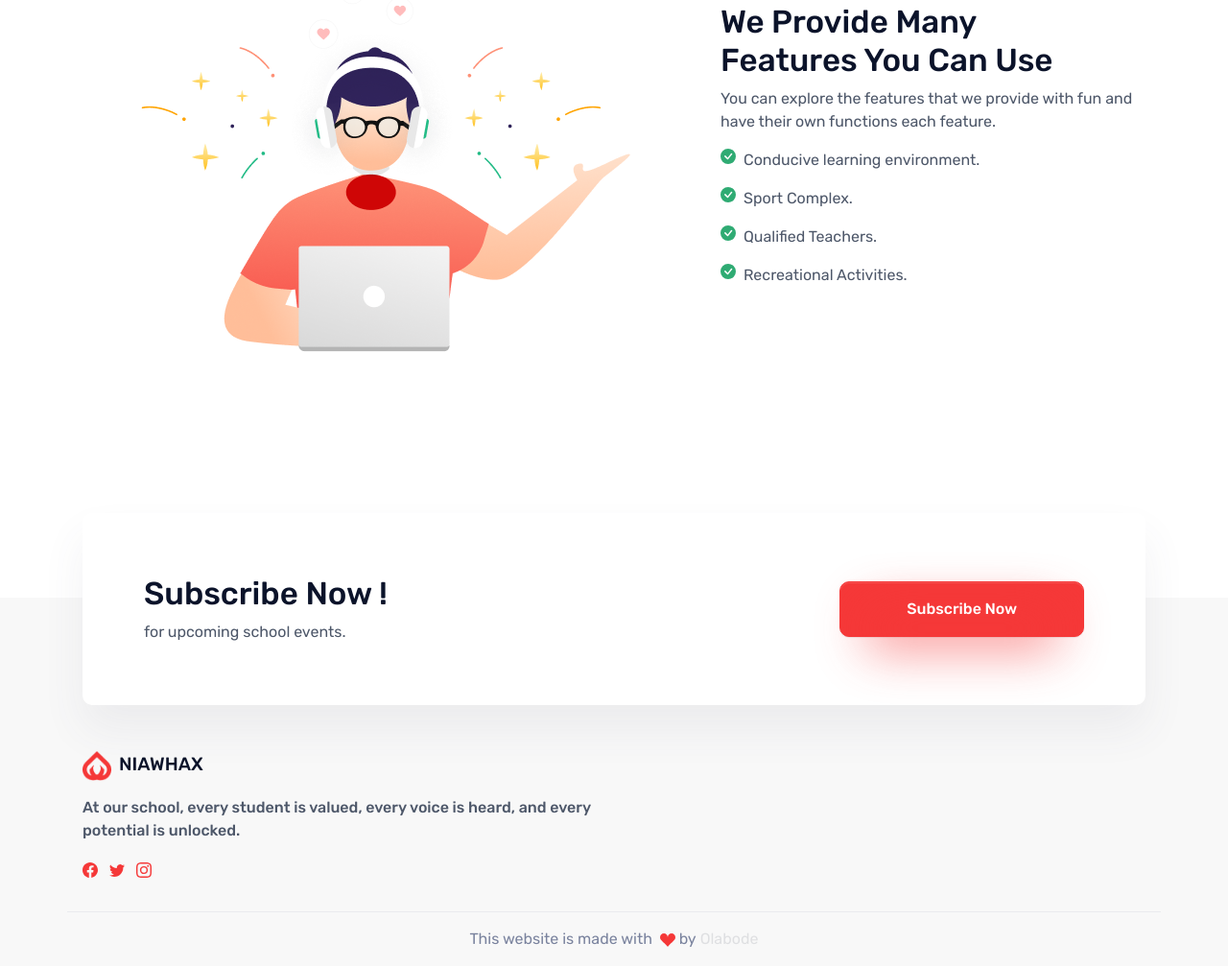
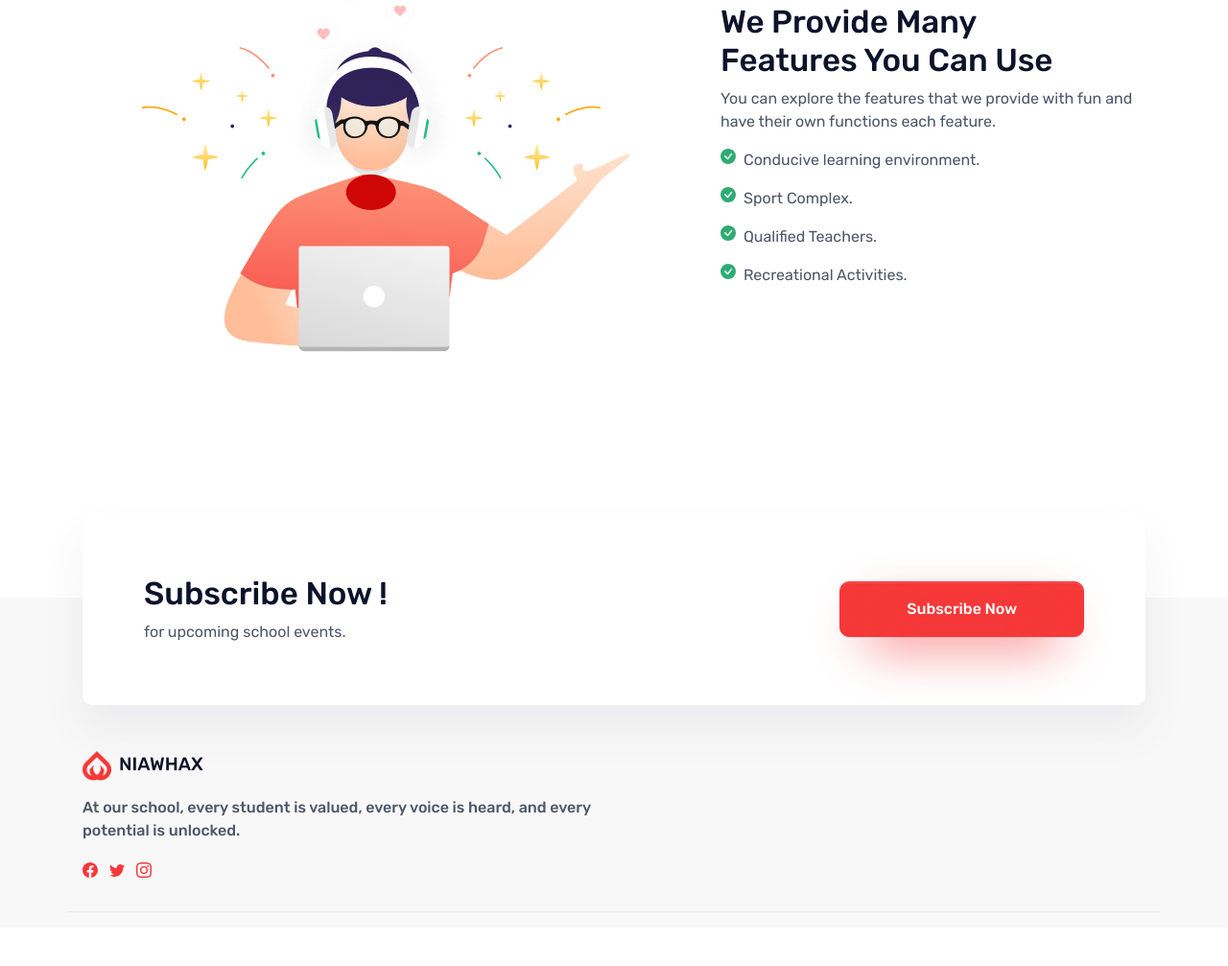
Before and after one commit to Rolexcode/testwebsite3, a plain HTML site: page public/index.html in a window 1280 px wide. Shown: the part 916-1923 px from the top of the page at 96% size. After the commit the page ends 1883 px from the top, so only its background shows below. Drawn offline with Linux system fonts and the light colour scheme.

Commit message:
Updated files

```diff
--- a/public/index.html
+++ b/public/index.html
@@ -240,13 +240,7 @@
             </div>
 
             <hr class="opacity-25" />
-            <div class="text-400 text-center">
-              <p>This website is made with&nbsp;
-                <svg class="bi bi-suit-heart-fill" xmlns="http://www.w3.org/2000/svg" width="16" height="16" fill="#F53838" viewBox="0 0 16 16">
-                  <path d="M4 1c2.21 0 4 1.755 4 3.92C8 2.755 9.79 1 12 1s4 1.755 4 3.92c0 3.263-3.234 4.414-7.608 9.608a.513.513 0 0 1-.784 0C3.234 9.334 0 8.183 0 4.92 0 2.755 1.79 1 4 1z"></path>
-                </svg>&nbsp;by&nbsp;<a class="text-900" href="https://themewagon.com/" target="_blank" style="opacity: 15%;">Olabode</a>
-              </p>
-            </div>
+
           </div>
         </div>
         <!-- end of .container-->
```
